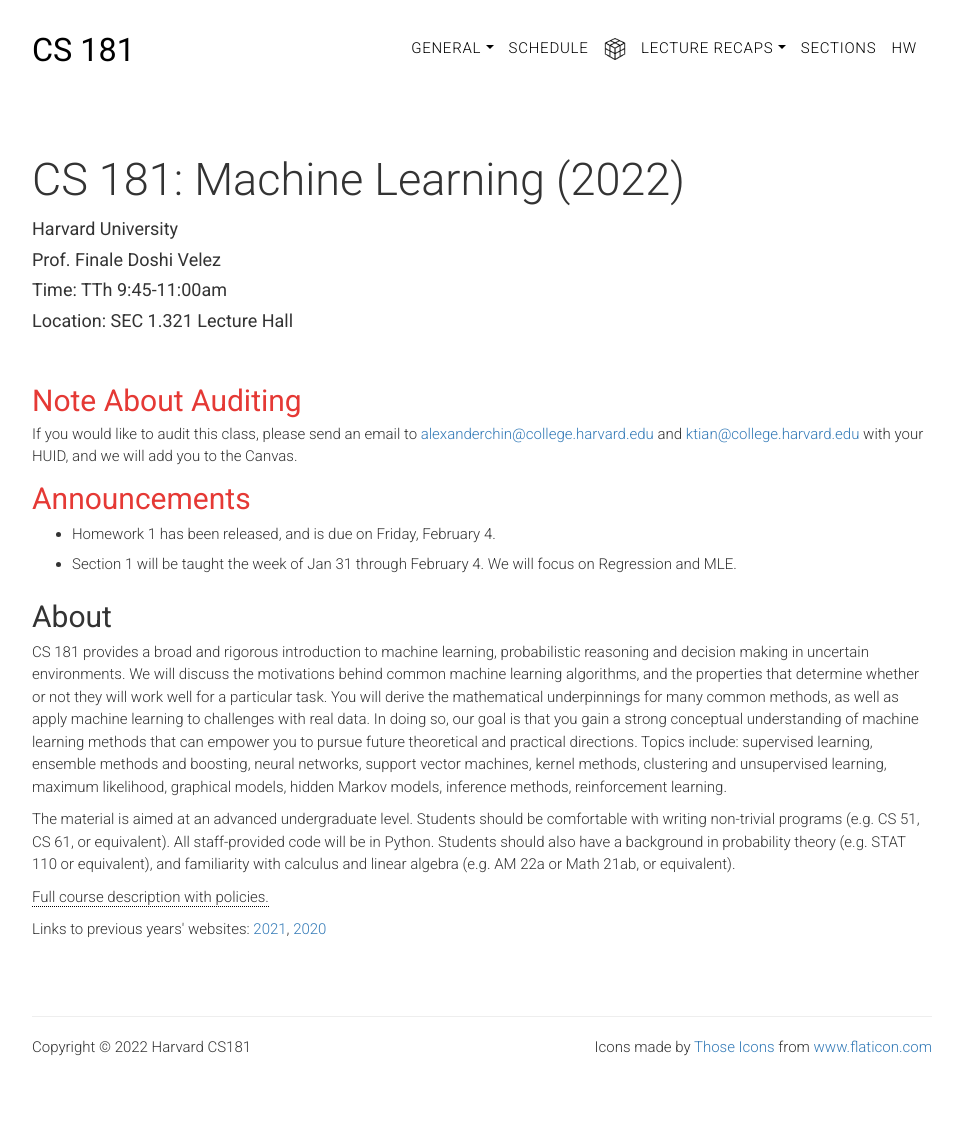
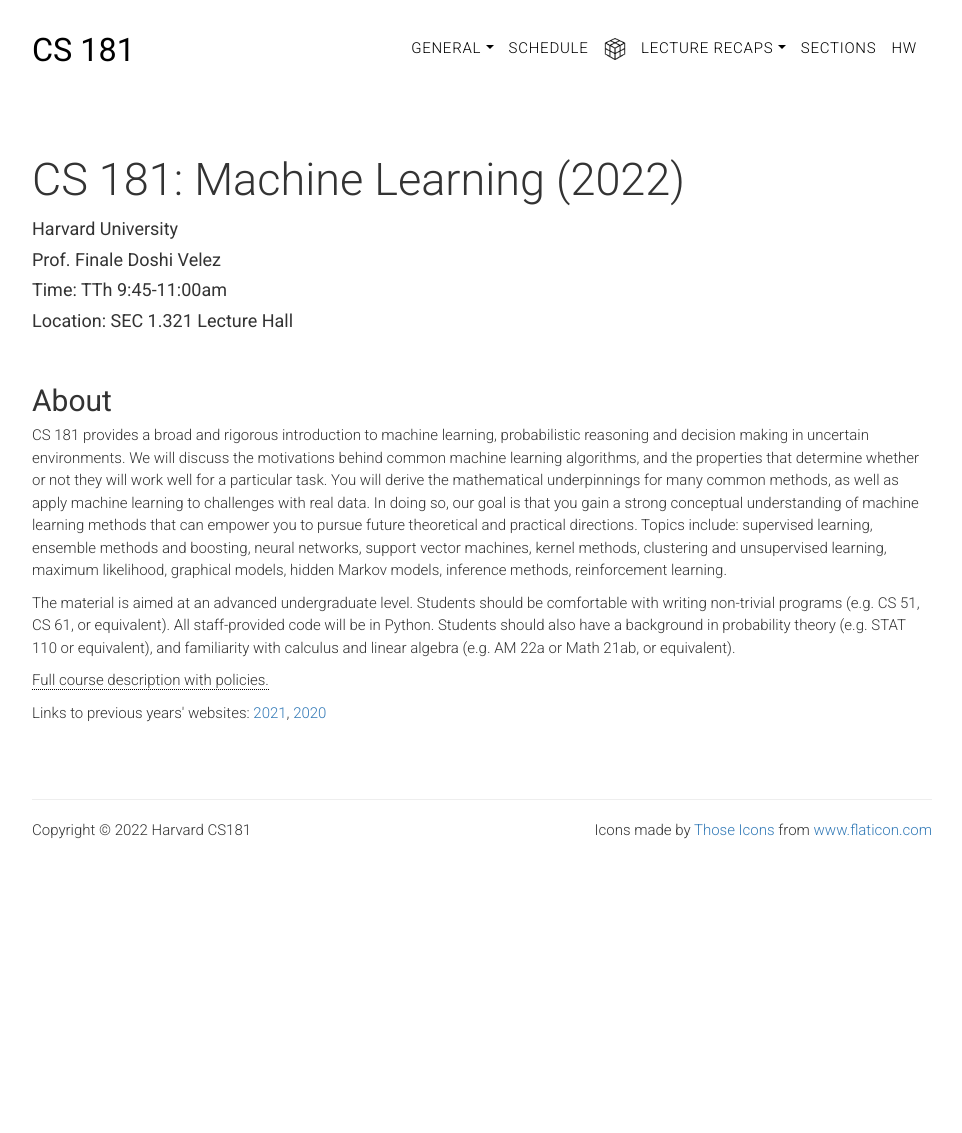
Before and after one commit to harvard-ml-courses/cs181-web, a Jekyll site: the page built from index.html, in a window 1280 px wide. Shown: the whole page, without its empty margins (158-1120 px from the left). Built offline with Jekyll 4.4.1, drawn with Linux system fonts in a browser that asks for light colours; after the commit the page ends 917 px from its top, so only the background shows below that.

Commit message:
Clear landing page announcements

```diff
--- a/index.html
+++ b/index.html
@@ -11,19 +11,6 @@
 		<p class="head-subtitle">Prof. Finale Doshi Velez</p>
 		<p class="head-subtitle">Time: TTh 9:45-11:00am</p>
 		<p class="head-subtitle">Location: SEC 1.321 Lecture Hall </p>
-	</div>
-</section>
-<section class="main-container text">
-	<div class="main">
-		<h2 class="title announcement">Note About Auditing</h2>
-		If you would like to audit this class, please send an email to <a href="mailto:alexanderchin@college.harvard.edu">alexanderchin@college.harvard.edu</a> and
-		<a href="mailto:ktian@college.harvard.edu">ktian@college.harvard.edu</a> with your HUID, and we will add you to the Canvas.
-
-		<h2 class="title announcement">Announcements</h2>
-		<ul>
-			<li> Homework 1 has been released, and is due on Friday, February 4. </li>
-			<li> Section 1 will be taught the week of Jan 31 through February 4. We will focus on Regression and MLE. </li>
-		</ul>
 	</div>
 </section>
 <section class="main-container text">
```
